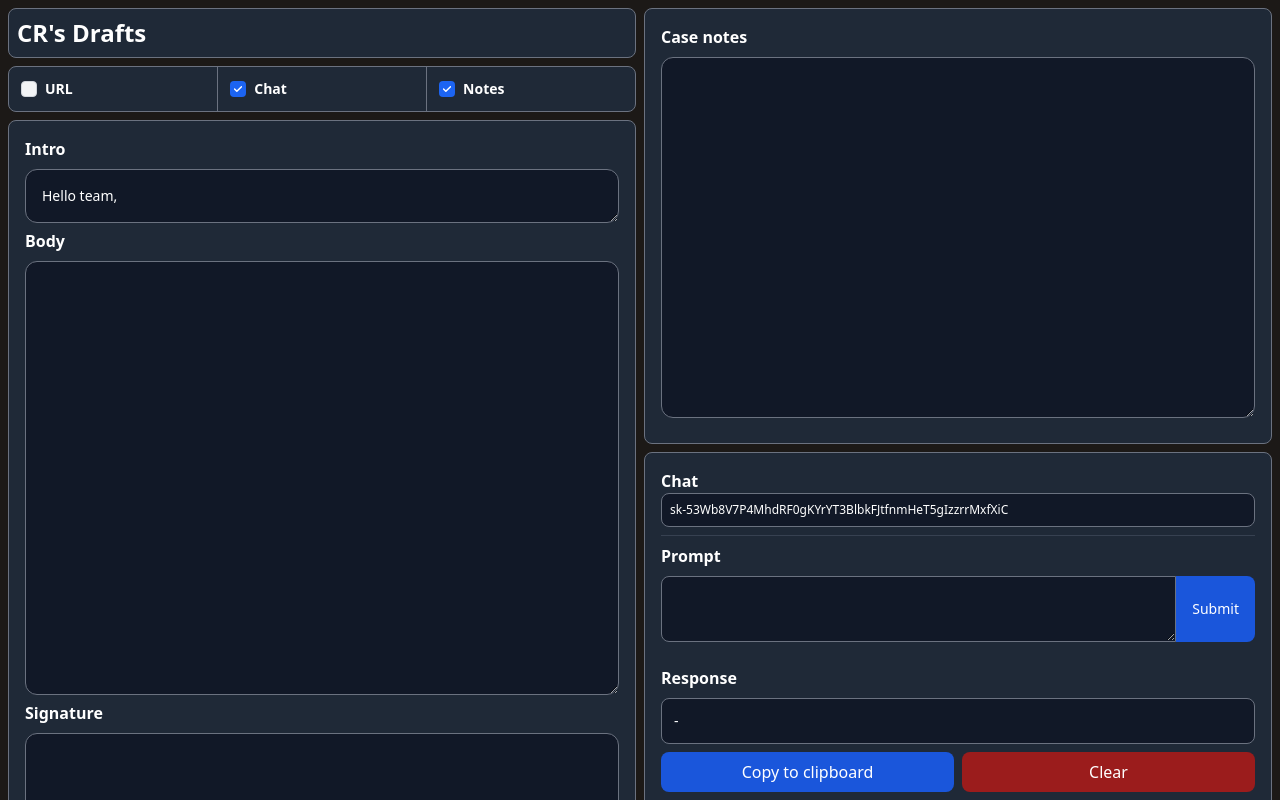
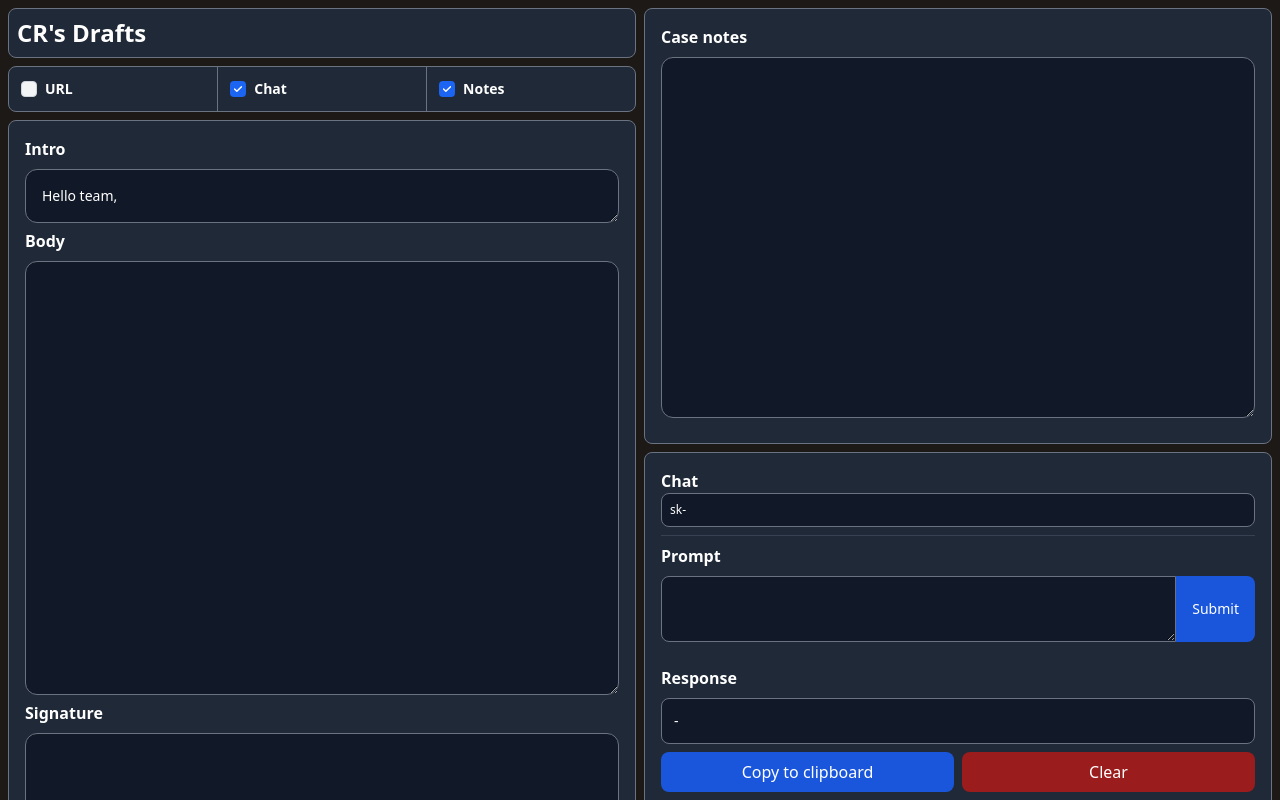
Before and after one commit to SanchezPepe/canner-drafts, a Nuxt app: page / in a window 1280 px wide. Shown: the top 800 px of the page. Built offline with nearby package versions, Linux system fonts and the light colour scheme.

Commit message:
removed old api key

```diff
--- a/components/main.vue
+++ b/components/main.vue
@@ -217,7 +217,7 @@ export default {
       response: {
         message: "-",
       },
-      key: "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",
+      key: "sk-",
       loading: false,
       tokens: ["Prompt", "Completion", "Total"],
     });
```
